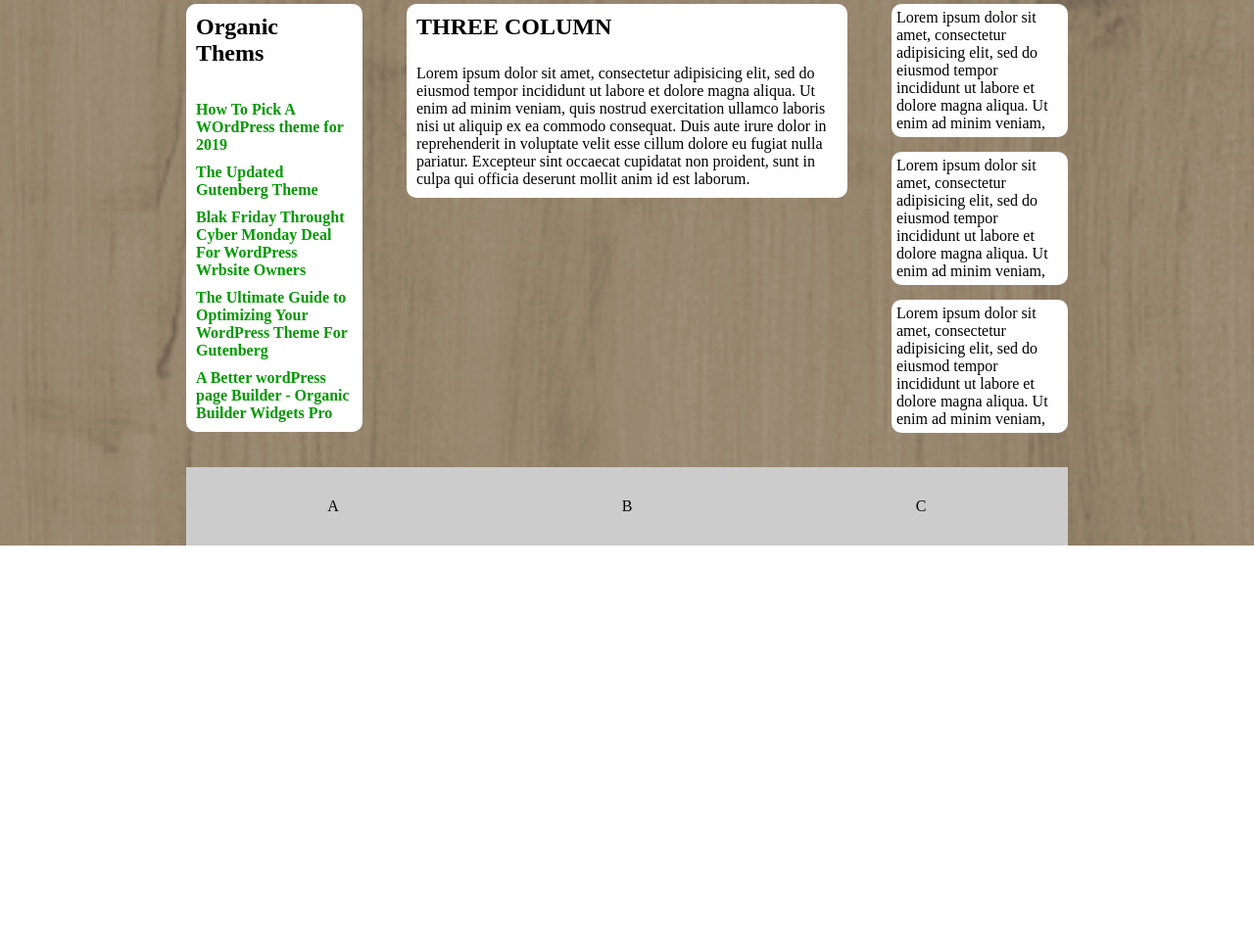
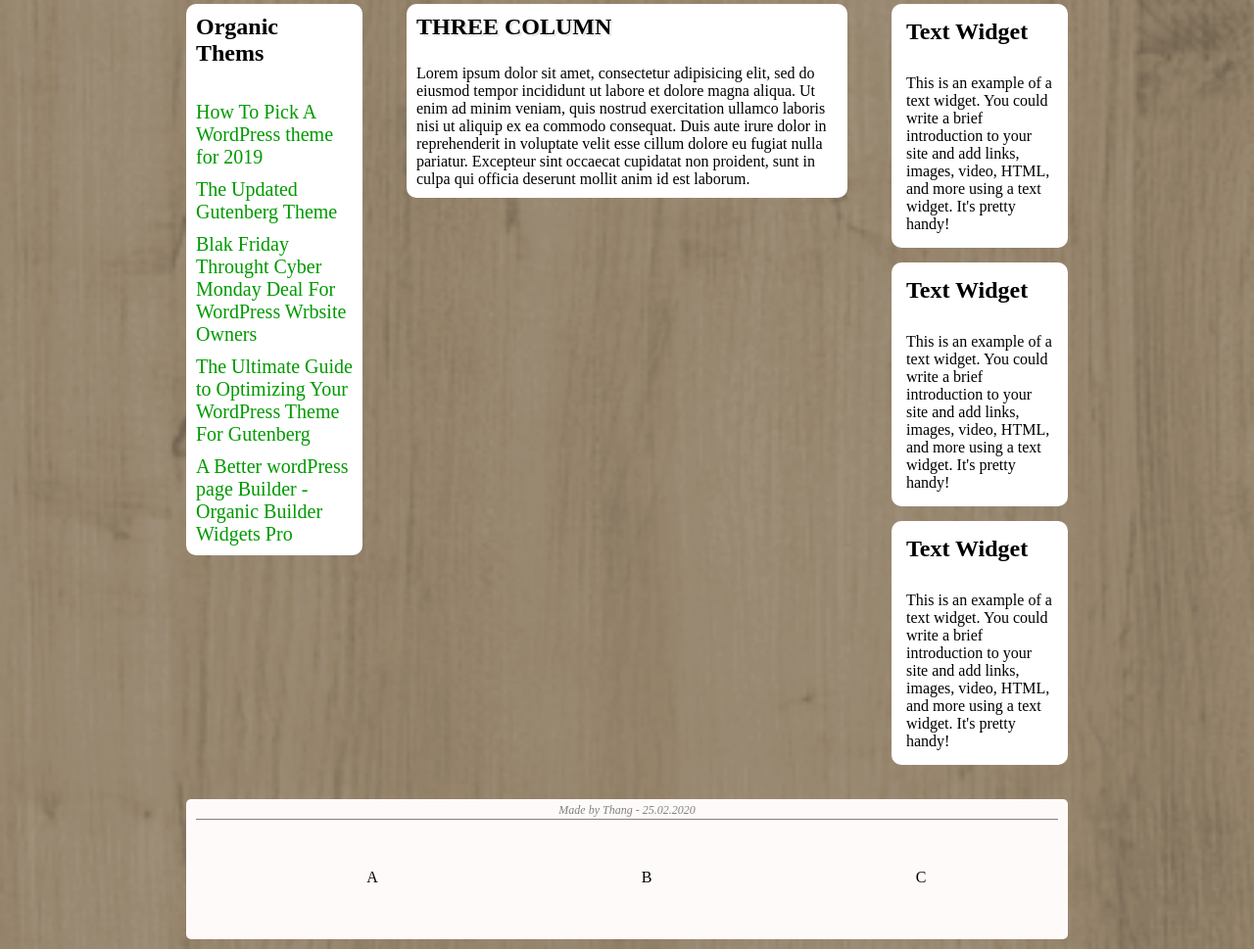
Before and after one commit to ducthang-vu/htmlcss-struttura-wp, a plain HTML site: page index.html in a window 1280 px wide. Shown: the part 437-1406 px from the top of the page at 98% size. Before the commit the page ends 994 px from the top, so only its background shows below. Drawn offline with Linux system fonts and the light colour scheme.

Commit message:
Almost completed
To do: icons and footer links.

```diff
--- a/css/main.css
+++ b/css/main.css
@@ -60,7 +60,7 @@ header {
   padding: 18px 10px;
 }
 
-.link:hover {
+.link-header:hover {
   background-color: rgba(0, 0, 0, 0.5)
 }
 
@@ -90,10 +90,15 @@ main::after{
 .column-link {
   display: block;
   text-decoration: none;
-  font-weight: bolder;
   color: rgb(0, 153, 0);
+  font-size: 20px;
   padding-top: 10px;
 }
+
+.column-link:hover {
+  text-decoration: underline;
+}
+
 
 .column.sx {
   width: calc(100%/5);
@@ -110,6 +115,10 @@ main::after{
   margin-left: 5%;
 }
 
+.column.centre .column-title {
+  text-shadow: 2px 2px rgba(0, 0, 0, 0.1);
+}
+
 .column.dx {
   background-color: rgba(0, 0, 0, 0);
   padding: 0;
@@ -118,38 +127,45 @@ main::after{
 
 .windget {
   margin-bottom: 15px;
-  padding: 5px;
+  padding: 15px;
   background-color: white;
   border: 0;
   border-radius: 10px;
 }
 
+.windget h2{
+  padding-bottom: 30px;
+}
+
 
 /* MAIN FOOTER */
 
-.main-footer{
-  height: 50px;
-  background: yellow;
+footer{
+  background: snow;
   border: 0;
   border-radius: 5px;
   margin-bottom: 10px;
-  text-align: center
+  text-align: center;
+  padding: 4px 10px;
 }
 
-.footer-text {
-  height: 40px;
-  background: #aaa;
+.footer-content {
+  color: grey;
+  padding-bottom: 1px;
+  border-bottom: 1px solid grey;
+  font-style: italic;
+  font-size: 12px;
 }
 
-.socials {
-  padding-right: 0;
-  padding-left: 0;
+.footer-link-cont::after {
+  content: '';
+  display: table;
+  clear: both;
 }
 
-.socials li {
-  list-style: none;
+.footer-link-cont li {
   float: left;
   width: calc(100%/3);
-  line-height: 80px;
-  background: #ccc;
+  list-style: none;
+  padding: 50px;
 }
--- a/index.html
+++ b/index.html
@@ -33,7 +33,7 @@
     <main>
       <div class="column sx">
         <h2 class="column-title">Organic<br> Thems</h2>
-        <a href="#" class="column-link">How To Pick A WOrdPress theme for 2019</a>
+        <a href="#" class="column-link">How To Pick A WordPress theme for 2019</a>
         <a href="#" class="column-link">The Updated Gutenberg Theme</a>
         <a href="#" class="column-link">Blak Friday Throught Cyber Monday Deal For WordPress Wrbsite Owners</a>
         <a href="#" class="column-link">The Ultimate Guide to Optimizing Your WordPress Theme For Gutenberg</a>
@@ -44,22 +44,31 @@
         Lorem ipsum dolor sit amet, consectetur adipisicing elit, sed do eiusmod tempor incididunt ut labore et dolore magna aliqua. Ut enim ad minim veniam, quis nostrud exercitation ullamco laboris nisi ut aliquip ex ea commodo consequat. Duis aute irure dolor in reprehenderit in voluptate velit esse cillum dolore eu fugiat nulla pariatur. Excepteur sint occaecat cupidatat non proident, sunt in culpa qui officia deserunt mollit anim id est laborum.
       </div>
       <div class="column dx">
-        <div class="windget">Lorem ipsum dolor sit amet, consectetur adipisicing elit, sed do eiusmod tempor incididunt ut labore et dolore magna aliqua. Ut enim ad minim veniam,
+        <div class="windget">
+          <h2>Text Widget</h2>
+          This is an example of a text widget. You could write a brief introduction to your site and add links, images, video, HTML, and more using a text widget. It's pretty handy!
         </div>
-        <div class="windget">Lorem ipsum dolor sit amet, consectetur adipisicing elit, sed do eiusmod tempor incididunt ut labore et dolore magna aliqua. Ut enim ad minim veniam,
+        <div class="windget">
+          <h2>Text Widget</h2>
+          This is an example of a text widget. You could write a brief introduction to your site and add links, images, video, HTML, and more using a text widget. It's pretty handy!
         </div>
-        <div class="windget">Lorem ipsum dolor sit amet, consectetur adipisicing elit, sed do eiusmod tempor incididunt ut labore et dolore magna aliqua. Ut enim ad minim veniam,
+        <div class="windget">
+          <h2>Text Widget</h2>
+          This is an example of a text widget. You could write a brief introduction to your site and add links, images, video, HTML, and more using a text widget. It's pretty handy!
         </div>
       </div>
     </main>
-    <footer class="main-footer">
-    <div class="footer-text">
-      <ul class="socials">
+    <!-- FOOTER -->
+    <footer>
+      <div class="footer-content">
+        Made by Thang - 25.02.2020
+      </div>
+      <ul class="footer-link-cont">
         <li>A</li>
         <li>B</li>
         <li>C</li>
       </ul>
-    </div>
+      </div>
     </footer>
   </body>
 </html>
```
